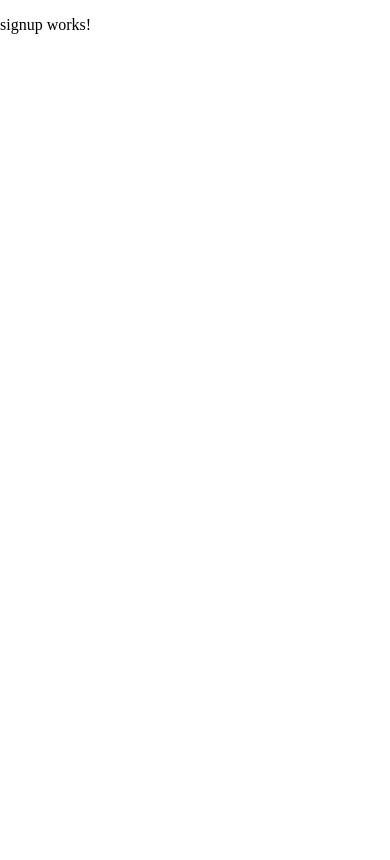
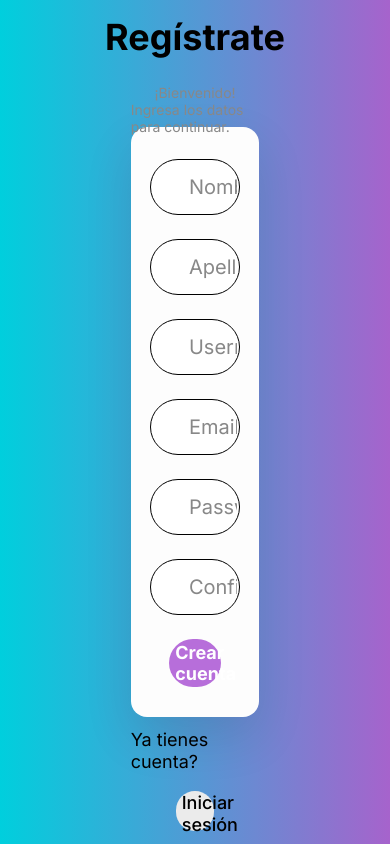
Before and after one commit to Novus-PSR/WEB, an Angular app: page /signup in a window 390 px wide. Built offline with nearby package versions, Linux system fonts and the light colour scheme.

Commit message:
responsive design overhaul

```diff
--- a/src/app/_modules/auth/login/login.component.css
+++ b/src/app/_modules/auth/login/login.component.css
@@ -16,10 +16,9 @@ a {
 }
 
 input {
-    display: block;
+    width: 70%;
+    height: 56px;
     box-sizing: border-box;
-    width: 344px;
-    height: 56px;
     border: 1px solid #000000;
     border-radius: 30px;
     font-family: 'Inter', sans-serif;
@@ -60,9 +59,12 @@ input::placeholder{
     align-items: center;
     justify-content: center;
     margin: 24px 0 58px 0;
+    width: 100%;
 }
 
 form {
+    width: 100%;
+    height: 100%;
     display: flex;
     flex-direction: column;
     align-items: center;
--- a/src/app/_modules/auth/login/login.component.html
+++ b/src/app/_modules/auth/login/login.component.html
@@ -11,7 +11,8 @@
         </form>
         <div class="card-footer">
             <p class="p"> ¿Aún no tienes cuenta?</p>
-            <button class="btn-secondary"> Regístrate </button>
+            <!-- <a href="signup"><button class="btn-secondary"> Regístrate </button></a> -->
+            <button class="btn-secondary" (click)="goToSignUp()"> Regístrate </button>
         </div>
     </div>
 </div>
--- a/src/app/_modules/auth/login/login.component.ts
+++ b/src/app/_modules/auth/login/login.component.ts
@@ -1,4 +1,5 @@
 import { Component, OnInit } from '@angular/core';
+import { Router } from '@angular/router';
 import { ApiService } from 'src/app/_services/api.service';
 
 @Component({
@@ -13,7 +14,8 @@ export class LoginComponent implements OnInit {
   password : string = "";
 
   constructor(
-    private api : ApiService
+    private api : ApiService,
+    private router : Router
   ) { }
 
   ngOnInit(): void {
@@ -30,4 +32,8 @@ export class LoginComponent implements OnInit {
     });
   }
 
+  goToSignUp() {
+    this.router.navigateByUrl('/signup');
+  }
+
 }
--- a/src/app/_modules/auth/signup/signup.component.css
+++ b/src/app/_modules/auth/signup/signup.component.css
@@ -0,0 +1,80 @@
+.container {
+    height: 100vh;
+    display: flex;
+    align-items: center;
+    justify-content: center;
+    background: linear-gradient(to left, rgba(166,99,204,1), rgba(0,207,221,1));
+}
+
+p {
+    display: block;
+}
+
+a {
+    display: block;
+    margin-top: 16px;
+}
+
+input {
+    width: 70%;
+    height: 56px;
+    box-sizing: border-box;
+    border: 1px solid #000000;
+    border-radius: 30px;
+    font-family: 'Inter', sans-serif;
+    font-style: normal;
+    font-weight: 400;
+    font-size: 20px;
+    line-height: 24px;
+    color: black;
+    padding-left: 38px;
+    margin-top: 24px;
+}
+
+input::placeholder{
+    font-family: 'Inter', sans-serif;
+    font-style: normal;
+    font-weight: 400;
+    font-size: 20px;
+    line-height: 24px;
+    color: #888888;
+}
+
+.card {
+    display: flex;
+    flex-direction: column;
+    align-items: center;
+    justify-content: center;
+    width: 33%;
+    height: 70%;
+    background: #FDFDFD;
+    /* Drop shadow L */
+    box-shadow: 0px 20px 50px rgba(0, 0, 0, 0.1);
+    border-radius: 16px;
+}
+
+.card-footer {
+    display: flex;
+    flex-direction: column;
+    align-items: center;
+    justify-content: center;
+    margin: 24px 0 58px 0;
+    width: 100%;
+}
+
+form {
+    width: 100%;
+    height: 100%;
+    display: flex;
+    flex-direction: column;
+    align-items: center;
+    justify-content: center;
+}
+
+.h1 {
+    margin-top: 60px;
+}
+
+.btn-primary {
+    margin-top: 24px;
+}
--- a/src/app/_modules/auth/signup/signup.component.html
+++ b/src/app/_modules/auth/signup/signup.component.html
@@ -1 +1,20 @@
-<p>signup works!</p>
+<div class="container">
+    <div class="card">
+        <h1 class="h1">Regístrate</h1>
+        <small class="hint">¡Bienvenido!</small>
+        <small class="hint"> Ingresa los datos para continuar.</small>
+        <form (ngSubmit)="signup()">
+            <input type="text" placeholder="Nombre" [(ngModel)]="first_name" name="first_name">
+            <input type="text" placeholder="Apellido" [(ngModel)]="last_name" name="last_name">
+            <input type="text" placeholder="Username" [(ngModel)]="username" name="username">
+            <input type="text" placeholder="Email" [(ngModel)]="email" name="email">
+            <input type="password" placeholder="Password" [(ngModel)]="password" name="password">
+            <input type="password" placeholder="Confirmación de password" [(ngModel)]="password_confirmation" name="password_confirmation">
+            <button type="submit" class="btn-primary">Crear cuenta</button>
+        </form>
+        <div class="card-footer">
+            <p class="p"> Ya tienes cuenta?</p>
+            <button class="btn-secondary" (click)="goToLogin()"> Iniciar sesión </button>
+        </div>
+    </div>
+</div>
--- a/src/app/_modules/auth/signup/signup.component.ts
+++ b/src/app/_modules/auth/signup/signup.component.ts
@@ -1,10 +1,45 @@
-import { Component } from '@angular/core';
+import { Component, OnInit } from '@angular/core';
+import { ApiService } from 'src/app/_services/api.service';
+import { Router } from '@angular/router';
 
 @Component({
   selector: 'signup',
   templateUrl: './signup.component.html',
   styleUrls: ['./signup.component.css']
 })
-export class SignupComponent {
+export class SignupComponent implements OnInit {
+  first_name: string = "";
+  last_name: string = "";
+  username: string = "";
+  email: string = "";
+  password: string = "";
+  password_confirmation: string = "";
 
+  constructor(
+    private api: ApiService,
+    private router : Router
+  ) { }
+
+  ngOnInit() {
+  }
+
+  signup() {
+    let user_data = {
+      "user": {
+        "first_name": this.first_name,
+        "last_name": this.last_name,
+        "username": this.username,
+        "email": this.email,
+        "password": this.password,
+        "password_confirmation": this.password_confirmation,
+      }
+    }
+    this.api.postPipe('/users', user_data).subscribe((res) => {
+      console.log(res);
+    });
+  }
+
+  goToLogin() {
+    this.router.navigateByUrl('/login');
+  }
 }
--- a/src/styles.css
+++ b/src/styles.css
@@ -13,7 +13,7 @@ button {
     border: none;
     border-radius: 30px;
     color: white;
-    width: 200px;
+    width: 40%;
     height: 48px;
     font-size: 18px;
     font-family: 'Inter', sans-serif;
@@ -21,7 +21,7 @@ button {
 }
 
 .btn-secondary {
-    width: 144px;
+    width: 30%;
     height: 40px;
     background: #EBEBEB;
     border-radius: 30px;
```
